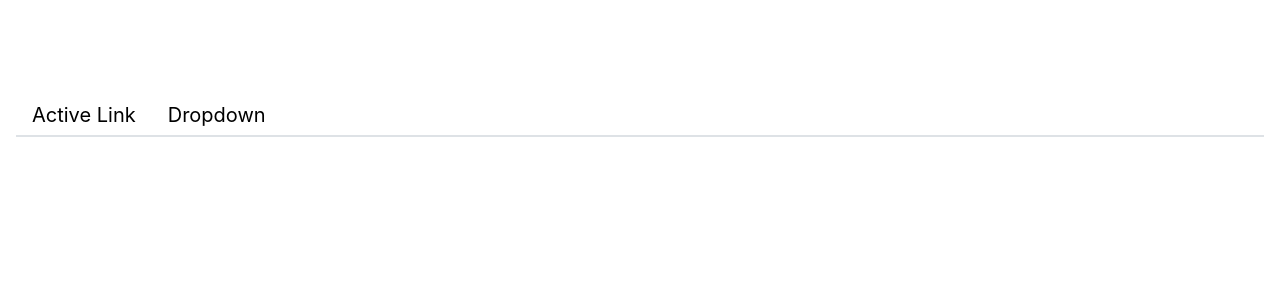
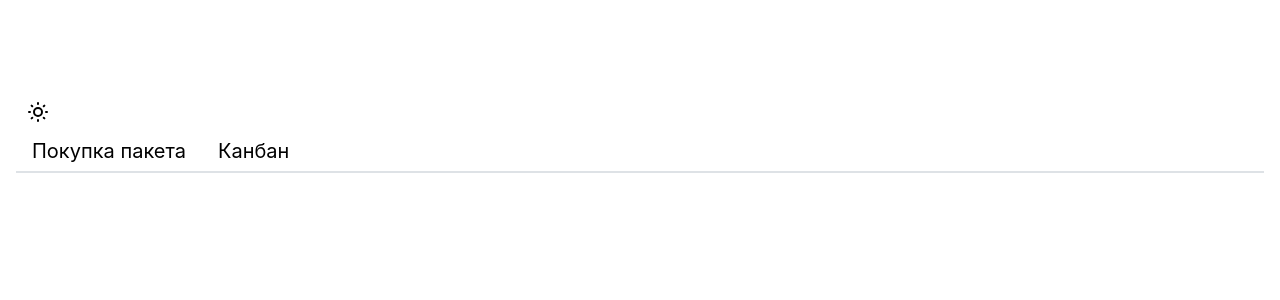
Before and after one commit to ANRO-Digital/demo-interface, a React (Create React App) app: page / in a window 1280 px wide. Shown: the top 300 px of the page. Built offline with nearby package versions, Linux system fonts and the light colour scheme.

Commit message:
background fixed

```diff
--- a/package.json
+++ b/package.json
@@ -5,6 +5,7 @@
   "dependencies": {
     "@mantine/core": "^7.4.2",
     "@mantine/hooks": "^7.4.2",
+    "@tabler/icons-react": "^2.46.0",
     "@testing-library/jest-dom": "^5.17.0",
     "@testing-library/react": "^13.4.0",
     "@testing-library/user-event": "^13.5.0",
--- a/src/App.css
+++ b/src/App.css
@@ -10,5 +10,6 @@
     border: 1px solid #606060;
     border-radius: 10px;
     padding: 10px;
+    margin: 10px;
     border-collapse: collapse;
 }
--- a/src/App.js
+++ b/src/App.js
@@ -1,9 +1,10 @@
 import './App.css';
-import {Container, MantineProvider, Tabs, Text} from "@mantine/core";
+import {Container, MantineProvider, Tabs, Text, useMantineColorScheme} from "@mantine/core";
 import {useState} from "react";
 import ActiveLinkPage from "./pages/ActiveLinkPage";
 import '@mantine/core/styles.css';
 import DropdownPage from "./pages/DropdownPage";
+import ThemeSwitcher from "./components/ThemeSwitcher";
 
 function App() {
     const [activeTab, setActiveTab] = useState('');
@@ -11,16 +12,17 @@ function App() {
     return (
         <MantineProvider>
             <Container fluid className="container">
+                <ThemeSwitcher/>
                 <Tabs value={activeTab} onChange={setActiveTab} color="violet" radius="md">
                     <Tabs.List>
                         <Tabs.Tab value="active">
                             <Text size="20px">
-                                Active Link
+                                Покупка пакета
                             </Text>
                         </Tabs.Tab>
                         <Tabs.Tab value="dropdown">
                             <Text size="20px">
-                                Dropdown
+                                Канбан
                             </Text>
                         </Tabs.Tab>
                     </Tabs.List>
--- /dev/null
+++ b/src/components/ThemeSwitcher.jsx
@@ -0,0 +1,31 @@
+import React from 'react';
+import { ActionIcon, useMantineColorScheme, useComputedColorScheme } from '@mantine/core';
+import { IconSun, IconMoon } from '@tabler/icons-react';
+
+function Demo() {
+    const { setColorScheme } = useMantineColorScheme();
+    const computedColorScheme = useComputedColorScheme('light', { getInitialValueInEffect: true });
+
+    const handleClick = () => {
+        setColorScheme(computedColorScheme === 'light' ? 'dark' : 'light');
+    };
+
+    return (
+        <ActionIcon
+            ml="5px"
+            onClick={handleClick}
+            variant="transparent"
+            size="lg"
+            aria-label="Toggle color scheme"
+            style={{ cursor: 'pointer' }}
+        >
+            {computedColorScheme === 'light' ? (
+                <IconSun style={{ stroke: '0.5', color: 'black' }} />
+            ) : (
+                <IconMoon style={{ stroke: '0.5', color: 'white' }} />
+            )}
+        </ActionIcon>
+    );
+}
+
+export default Demo;
--- a/src/pages/DropdownPage.jsx
+++ b/src/pages/DropdownPage.jsx
@@ -1,28 +1,47 @@
-import React from 'react';
-import { Accordion, Grid, Title } from "@mantine/core";
+import React, {useEffect, useState} from 'react';
+import {Accordion, Grid, Title, useMantineTheme, useMantineColorScheme} from "@mantine/core";
 import statuses from "../data/statuses.json";
 import data from "../data/dropdownPageData.json";
 import CanbanTask from "../components/CanbanTask";
 
 const DropdownPage = () => {
+    const {colorScheme} = useMantineColorScheme();
+    const theme = useMantineTheme();
+    const [backgroundColors, setBackgroundColors] = useState({
+        darker: theme.colors.gray[1],
+        item: theme.colors.gray[0],
+    });
+
+    useEffect(() => {
+        const darkerBackground = colorScheme === 'dark' ? theme.colors.dark[5] : theme.colors.gray[1];
+        const itemBackground = colorScheme === 'dark' ? theme.colors.dark[6] : theme.colors.gray[0];
+        setBackgroundColors({darker: darkerBackground, item: itemBackground});
+    }, [colorScheme, theme.colors.dark, theme.colors.gray]);
+
     return (
         <>
-            <Grid columns={3} mt="50px" mx="300px" justify="center">
+            <Grid columns={3} mt="50px" mx="300px" justify="center" align="flex-start" gutter="xl">
                 {statuses.map(item => {
                     const taskCount = data.filter(task => task.category === item.id).length;
 
                     return (
-                        <Grid.Col span={1} key={item.id} className="canbanColumn">
+                        <Grid.Col span={1} key={item.id}>
+                            <Grid columns={1} miw="30%">
+                                <Grid.Col span={1} key={item.id} className="canbanColumn" style={{backgroundColor: backgroundColors.darker}}>
                                     <Title order={3} mb="20px">
                                         {item.status} ({taskCount})
                                     </Title>
-                            <Accordion variant="separated" multiple>
+                                    <Accordion variant="separated" multiple styles={{
+                                        item: {backgroundColor: backgroundColors.item},
+                                        itemOpened: {backgroundColor: backgroundColors.item},
+                                        content: {backgroundColor: backgroundColors.item},
+                                    }}>
                                         {data.map(task => (
-                                    <>
-                                        {task.category === item.id && <CanbanTask data={task} />}
-                                    </>
+                                            task.category === item.id && <CanbanTask key={task.id} data={task}/>
                                         ))}
                                     </Accordion>
+                                </Grid.Col>
+                            </Grid>
                         </Grid.Col>
                     );
                 })}
```
Also changed, not shown: 1 other file (tests, documents, lock files or other folders). Lines whose indentation alone changed are shown as unchanged.
